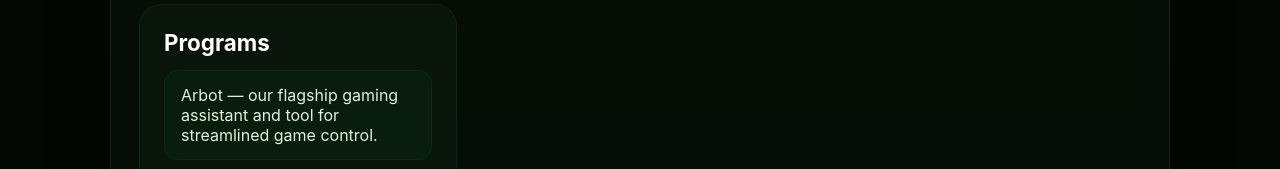
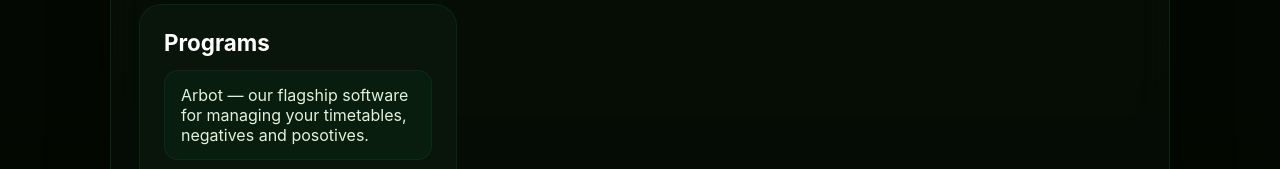
Before and after one commit to hypergameswebsite/Info-Page, a plain HTML site: page Index.html in a window 1280 px wide. Shown: the part 631-800 px from the top of the page. Drawn offline with Linux system fonts and the light colour scheme.

Commit message:
Update description of Arbot in feature list

```diff
--- a/Index.html
+++ b/Index.html
@@ -190,7 +190,7 @@
         <div class="card">
           <h2>Programs</h2>
           <ul class="feature-list">
-            <li>Arbot — our flagship gaming assistant and tool for streamlined game control.</li>
+            <li>Arbot — our flagship software for managing your timetables, negatives and posotives.</li>
           </ul>
         </div>
       </div>
```
